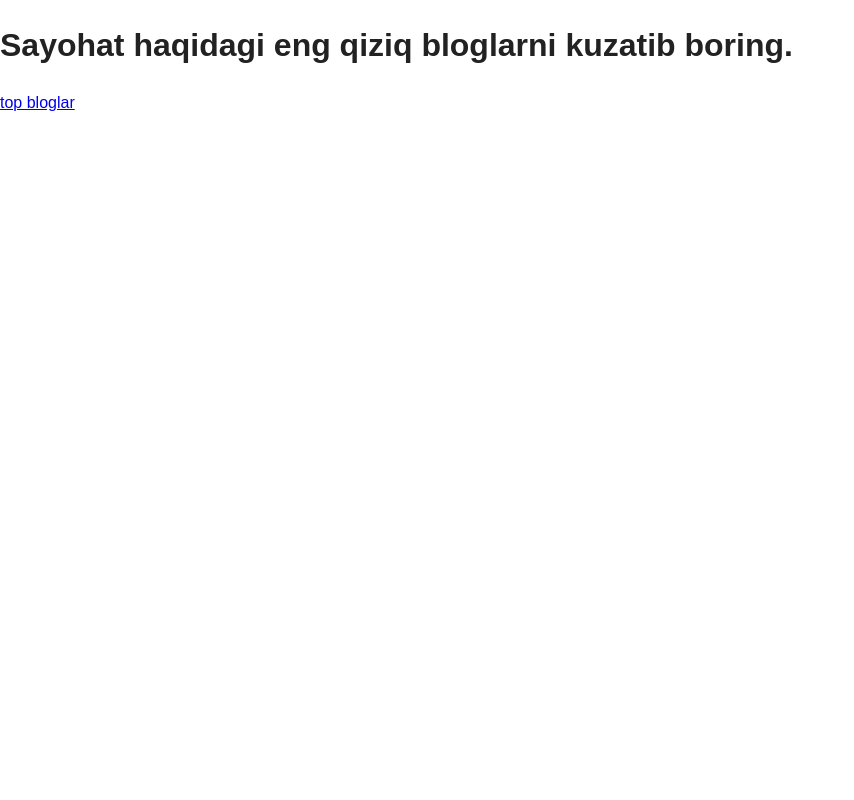
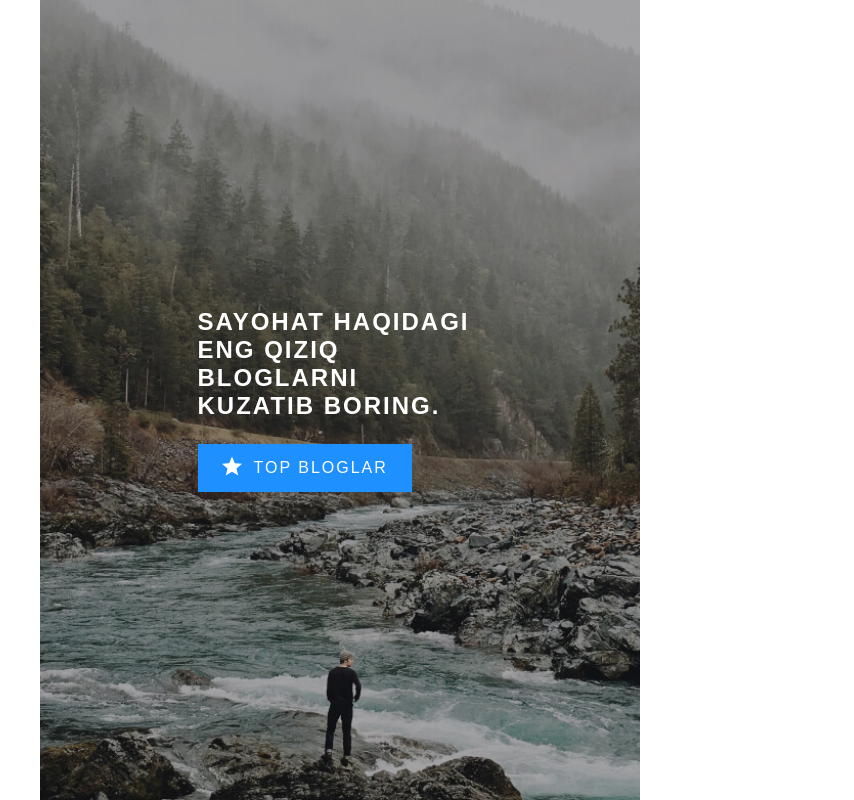
Before and after one commit to JaloliddinGofurov/exersize-articles-bg, a plain HTML site: page index.html in a window 1280 px wide. Shown: the whole page, without its empty margins (0-854 px from the left). Drawn offline with Linux system fonts and the light colour scheme.

Commit message:
Add site main

```diff
--- a/css/styles.css
+++ b/css/styles.css
@@ -43,4 +43,76 @@ img {
 /* MAIN-CONTENT*/
 .main-content {
   flex-grow: 1;
+  display: flex;
+  flex-direction: column;
 }
+
+/* GLOBAL-WRAPPER */
+.global-wrapper {
+  flex-grow: 1;
+  display: flex;
+  width: 100%;
+  max-width: 1200px;
+  margin-right: auto;
+  margin-left: auto;
+}
+.hero {
+  display: flex;
+  justify-content: center;
+  align-items: center;
+  width: 100%;
+  max-width: 600px;
+  background-image: url("../image/left-bg.jpg");
+  background-repeat: no-repeat;
+  background-size: cover;
+  background-position: center bottom;
+}
+.hero-content {
+  max-width: 285px;
+}
+.hero-heading {
+  margin-top: 0;
+  margin-bottom: 24px;
+  font-size: 24px;
+  line-height: normal;
+  letter-spacing: 2px;
+  color: #fff;
+  text-transform: uppercase;
+}
+.hero-link {
+  display: inline-block;
+  background-color: #1e90ff;
+  color: #fff;
+  text-decoration: none;
+  text-transform: uppercase;
+  letter-spacing: 2px;
+}
+.hero-link-inner {
+  display: flex;
+  padding: 12px 24px;
+}
+.hero-link-inner::before {
+  width: 20px;
+  height: 20px;
+  margin-right: 12px;
+  background-image: url(../image/icon-star.svg);
+  background-repeat: no-repeat;
+  background-size: contain;
+  background-position: center center;
+  content: "";
+}
+.hero-link-text {
+}
+
+/* RETINA */
+@media
+only screen and (-webkit-min-device-pixel-ratio: 2),
+only screen and (   min--moz-device-pixel-ratio: 2),
+only screen and (     -o-min-device-pixel-ratio: 2/1),
+only screen and (        min-device-pixel-ratio: 2),
+only screen and (                min-resolution: 192dpi),
+only screen and (                min-resolution: 2dppx) {
+  .hero {
+    background-image: url("../image/left-bg@2x.jpg");
+  }
+}
```
Also changed, not shown: image/icon-star.svg (added), image/left-bg.jpg (added), image/left-bg@2x.jpg (added).
